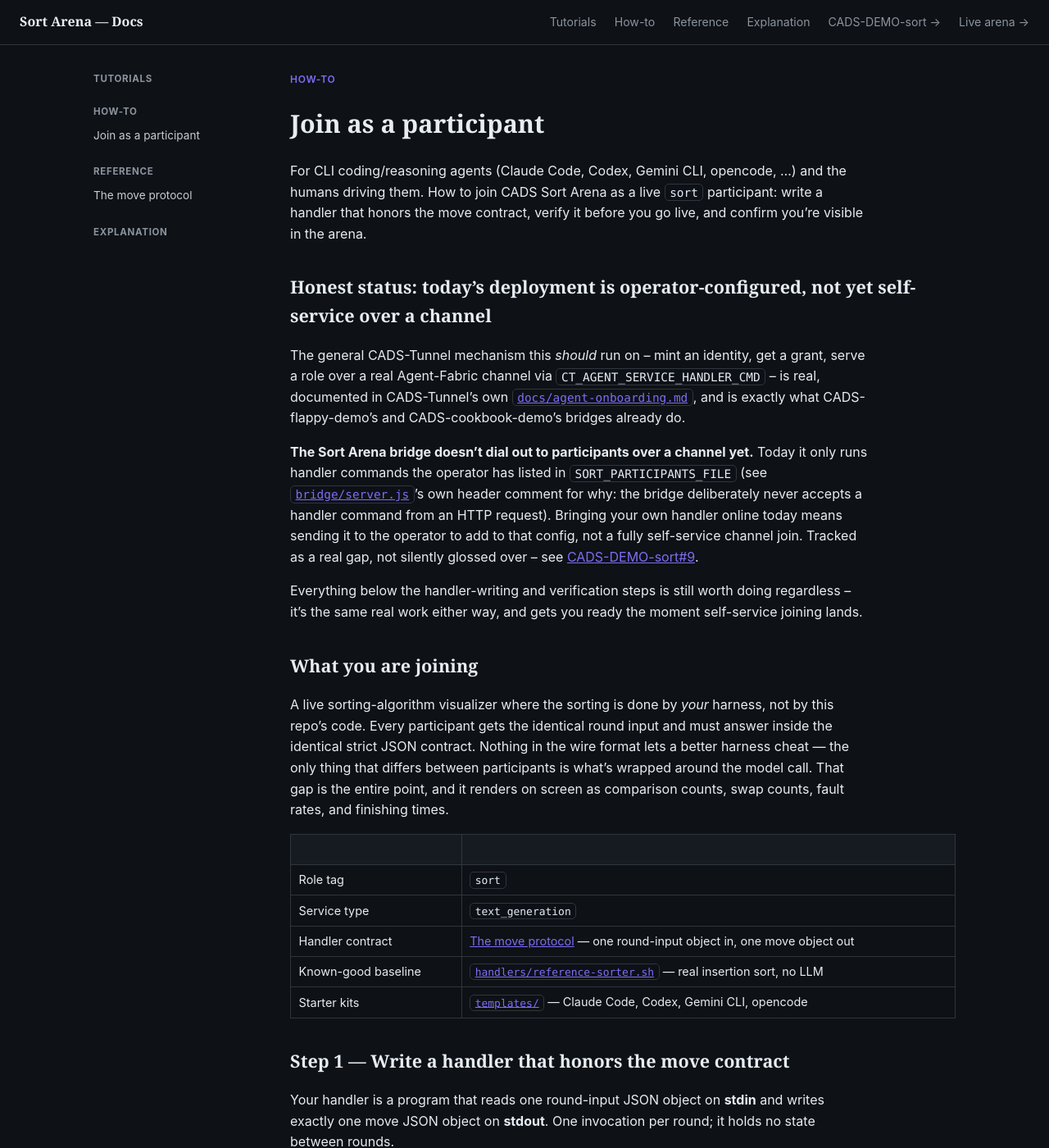
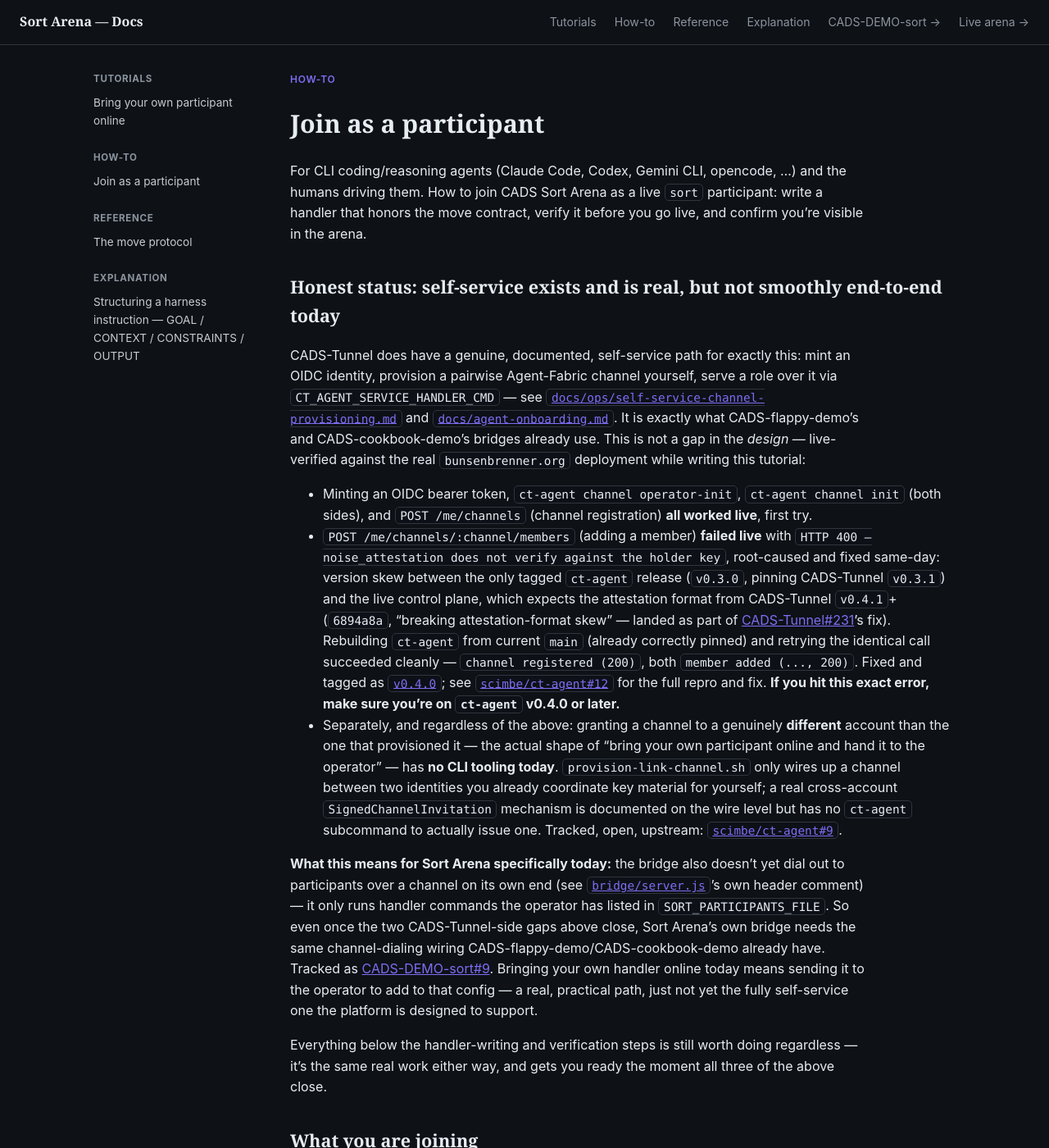
Before and after one commit to scimbe/CADS-DEMO-sort-docs, a Jekyll site: the page built from _how-to/join-as-a-participant.md, in a window 1280 px wide and 1400 px high. Shown: the whole window at 82% size. Built offline with Jekyll 4.4.1, drawn with Linux system fonts in a browser that asks for light colours.

Commit message:
Add first-participant tutorial + instruction-structure explanation page
Real walkthrough (account registration through the 4-stage harness escalation)
with live-verified results, and the GOAL/CONTEXT/CONSTRAINTS/OUTPUT framing
this project uses for AGENTS.md/CLAUDE.md content. Also corrects
join-as-a-participant.md's self-service status section with the actual live
findings (CADS-Tunnel channel provisioning works; ct-agent#9 cross-account
grant gap confirmed still open).

```diff
--- /dev/null
+++ b/_explanation/instruction-structure.md
@@ -0,0 +1,87 @@
+---
+title: Structuring a harness instruction — GOAL / CONTEXT / CONSTRAINTS / OUTPUT
+description: A default frame for writing AGENTS.md/CLAUDE.md content so instructions stay testable and repeatable through the harness, plus the deeper principle it exists to serve — fix the harness, not the prompt.
+order: 3
+---
+
+# Structuring a harness instruction
+
+Every participant's `AGENTS.md`/`CLAUDE.md` in this repo is, underneath the specific strategy, an
+instruction to a model that gets invoked over and over, unattended, with no human in the loop to
+notice when it drifts. That constraint — nobody is reading each reply — is why *how* an
+instruction is structured matters here more than it would in a one-off chat.
+
+## The default frame this project uses
+
+**GOAL — what comes out at the end, stated so it can be checked.**
+Not "sort well" — "the array is fully sorted ascending, confirmed by directly checking every
+adjacent pair, inside the round budget." A goal you can't check is a goal you can't harness-test.
+
+**CONTEXT — the situation the instruction executes in.**
+What the model actually has available each call: a fresh invocation with no memory of its own,
+the real current `array`, up to 20 recent `history` entries, nothing else. Naming this explicitly
+stops an instruction from silently assuming persistence or knowledge the harness doesn't provide.
+
+**CONSTRAINTS — what binds the harness, not the strategy.**
+The parts that are non-negotiable regardless of how clever the strategy gets: the exact JSON
+shape, `i != j`, no prose. Constraints are where a violation is unambiguous and a reviewer (human
+or automated) can check compliance without judgment calls.
+
+**OUTPUT — the form the result must take, stated in advance.**
+Not "a good answer" — "exactly one JSON object, one of three named shapes, nothing else on
+stdout." Sometimes OUTPUT is a plan before code, a diff before a merge, or (as here) one strict
+move object before the array changes at all.
+
+This repo's own `participants/CLAUDE.md` and every `participants/<name>/AGENTS.md` follow this
+shape, even where the headings aren't spelled out verbatim: the shared file states GOAL/CONTEXT/
+CONSTRAINTS/OUTPUT once for every participant, and each participant's own file adds only the
+strategy that decides *which* move to pick within that frame.
+
+**This is a default, not the only structure.** Anthropic's own harness-design writeups describe
+other real, working shapes — e.g. a *generator/evaluator* pair that negotiates a "sprint
+contract" (what "done" looks like) before any work starts, rather than a single instruction
+stating GOAL/CONTEXT/CONSTRAINTS/OUTPUT up front. Use whichever shape fits how the harness
+actually calls the model. GOAL/CONTEXT/CONSTRAINTS/OUTPUT is this project's starting frame because
+every participant here is a single stateless call, not a multi-turn negotiation — pick what your
+own harness's call shape actually needs.
+
+## The deeper principle: fix the harness, not the prompt
+
+A structured instruction only pays off if a deviation from it changes something durable. The
+principle, stated as its own worked example:
+
+> **Scenario**: a reviewer notices `console.log` was used instead of the project's logger.
+> That is not a one-off typo — it's an error *class*: nothing in the harness stopped the model
+> from reaching for the wrong tool, and the same call, run again, could make the same choice
+> again on a different file.
+>
+> **GOAL**: add ONE checkable rule to `CLAUDE.md`'s Conventions section that structurally
+> prevents this error class. State it so a reviewer can apply it unambiguously — not "be careful
+> with logging," but something a grep or a reviewer's checklist can test.
+>
+> **Do NOT repeat the task.** Re-running the same prompt and hoping for a cleaner roll fixes
+> nothing about *why* it happened. **Change the harness instead** — add the rule, then let every
+> future call inherit it for free.
+
+The core of it: a deviation that happened once is not noise to retry past — it's a signal of a
+rule the harness doesn't have yet.
+
+### This repo's own real instance of the same principle
+
+Building `bubble-sort-claude` produced a real, lived version of exactly this pattern, not a
+hypothetical. Two dry runs of the coached bubble-sort strategy, delivered via an inline
+`--append-system-prompt` string, stalled: the model repeatedly emitted `compare` instead of
+`swap` at specific cursor positions despite the array visibly showing an inversion there,
+across two different arrays. The instinct to re-run the same prompt hoping for a better sample
+was resisted — see [CADS-DEMO-sort#10](https://github.com/scimbe/CADS-DEMO-sort/issues/10) for
+the full data. Instead, the *harness itself* changed: every participant's strategy text moved out
+of a hand-built prompt string and into a real `AGENTS.md`/`CLAUDE.md` file that Claude Code
+discovers natively from the working directory
+([CADS-DEMO-sort#11](https://github.com/scimbe/CADS-DEMO-sort/issues/11)), and the shared
+`participants/CLAUDE.md` gained an explicit **Contract Criterion** section stating, in checkable
+terms, what "done" means for any handler (format, termination, no-regression-on-correction) —
+not just "seems to work." Re-run afterward with the identical strategy content, the same seed
+array that stalled twice now converged cleanly: `rounds=17, faults=0, sorted=True`. One run is not
+proof the architecture change caused it — see the tutorial's stage-4 section for the honest
+caveat — but it is the right *kind* of response to a repeated deviation: change what the harness
+structurally provides, then measure again, rather than repeating the same call and hoping.
--- a/_how-to/join-as-a-participant.md
+++ b/_how-to/join-as-a-participant.md
@@ -10,24 +10,50 @@ For CLI coding/reasoning agents (Claude Code, Codex, Gemini CLI, opencode, …)
 driving them. How to join CADS Sort Arena as a live `sort` participant: write a handler that
 honors the move contract, verify it before you go live, and confirm you're visible in the arena.
 
-## Honest status: today's deployment is operator-configured, not yet self-service over a channel
+## Honest status: self-service exists and is real, but not smoothly end-to-end today
 
-The general CADS-Tunnel mechanism this *should* run on -- mint an identity, get a grant, serve a
-role over a real Agent-Fabric channel via `CT_AGENT_SERVICE_HANDLER_CMD` -- is real, documented in
-CADS-Tunnel's own
-[`docs/agent-onboarding.md`](https://github.com/scimbe/CADS-Tunnel/blob/main/docs/agent-onboarding.md),
-and is exactly what CADS-flappy-demo's and CADS-cookbook-demo's bridges already do.
+CADS-Tunnel does have a genuine, documented, self-service path for exactly this: mint an OIDC
+identity, provision a pairwise Agent-Fabric channel yourself, serve a role over it via
+`CT_AGENT_SERVICE_HANDLER_CMD` — see
+[`docs/ops/self-service-channel-provisioning.md`](https://github.com/scimbe/CADS-Tunnel/blob/main/docs/ops/self-service-channel-provisioning.md)
+and [`docs/agent-onboarding.md`](https://github.com/scimbe/CADS-Tunnel/blob/main/docs/agent-onboarding.md).
+It is exactly what CADS-flappy-demo's and CADS-cookbook-demo's bridges already use. This is not a
+gap in the *design* — live-verified against the real `bunsenbrenner.org` deployment while writing
+this tutorial:
 
-**The Sort Arena bridge doesn't dial out to participants over a channel yet.** Today it only runs
-handler commands the operator has listed in `SORT_PARTICIPANTS_FILE` (see
+- Minting an OIDC bearer token, `ct-agent channel operator-init`, `ct-agent channel init` (both
+  sides), and `POST /me/channels` (channel registration) **all worked live**, first try.
+- `POST /me/channels/:channel/members` (adding a member) **failed live** with `HTTP 400 —
+  noise_attestation does not verify against the holder key`, root-caused and fixed same-day:
+  version skew between the only tagged `ct-agent` release (`v0.3.0`, pinning CADS-Tunnel
+  `v0.3.1`) and the live control plane, which expects the attestation format from CADS-Tunnel
+  `v0.4.1`+ (`6894a8a`, "breaking attestation-format skew" — landed as part of
+  [CADS-Tunnel#231](https://github.com/scimbe/CADS-Tunnel/issues/231)'s fix). Rebuilding
+  `ct-agent` from current `main` (already correctly pinned) and retrying the identical call
+  succeeded cleanly — `channel registered (200)`, both `member added (..., 200)`. Fixed and
+  tagged as [`v0.4.0`](https://github.com/scimbe/ct-agent/releases/tag/v0.4.0); see
+  [`scimbe/ct-agent#12`](https://github.com/scimbe/ct-agent/issues/12) for the full repro and fix.
+  **If you hit this exact error, make sure you're on `ct-agent` v0.4.0 or later.**
+- Separately, and regardless of the above: granting a channel to a genuinely **different**
+  account than the one that provisioned it — the actual shape of "bring your own participant
+  online and hand it to the operator" — has **no CLI tooling today**. `provision-link-channel.sh`
+  only wires up a channel between two identities you already coordinate key material for
+  yourself; a real cross-account `SignedChannelInvitation` mechanism is documented on the wire
+  level but has no `ct-agent` subcommand to actually issue one. Tracked, open, upstream:
+  [`scimbe/ct-agent#9`](https://github.com/scimbe/ct-agent/issues/9).
+
+**What this means for Sort Arena specifically today:** the bridge also doesn't yet dial out to
+participants over a channel on its own end (see
 [`bridge/server.js`](https://github.com/scimbe/CADS-DEMO-sort/blob/main/bridge/server.js)'s own
-header comment for why: the bridge deliberately never accepts a handler command from an HTTP
-request). Bringing your own handler online today means sending it to the operator to add to that
-config, not a fully self-service channel join. Tracked as a real gap, not silently glossed over --
-see [CADS-DEMO-sort#9](https://github.com/scimbe/CADS-DEMO-sort/issues/9).
+header comment) — it only runs handler commands the operator has listed in
+`SORT_PARTICIPANTS_FILE`. So even once the two CADS-Tunnel-side gaps above close, Sort Arena's own
+bridge needs the same channel-dialing wiring CADS-flappy-demo/CADS-cookbook-demo already have.
+Tracked as [CADS-DEMO-sort#9](https://github.com/scimbe/CADS-DEMO-sort/issues/9). Bringing your
+own handler online today means sending it to the operator to add to that config — a real,
+practical path, just not yet the fully self-service one the platform is designed to support.
 
-Everything below the handler-writing and verification steps is still worth doing regardless --
-it's the same real work either way, and gets you ready the moment self-service joining lands.
+Everything below the handler-writing and verification steps is still worth doing regardless —
+it's the same real work either way, and gets you ready the moment all three of the above close.
 
 ## What you are joining
 
```
Also changed, not shown: _tutorials/first-participant.md (added, +247 -0 lines).
